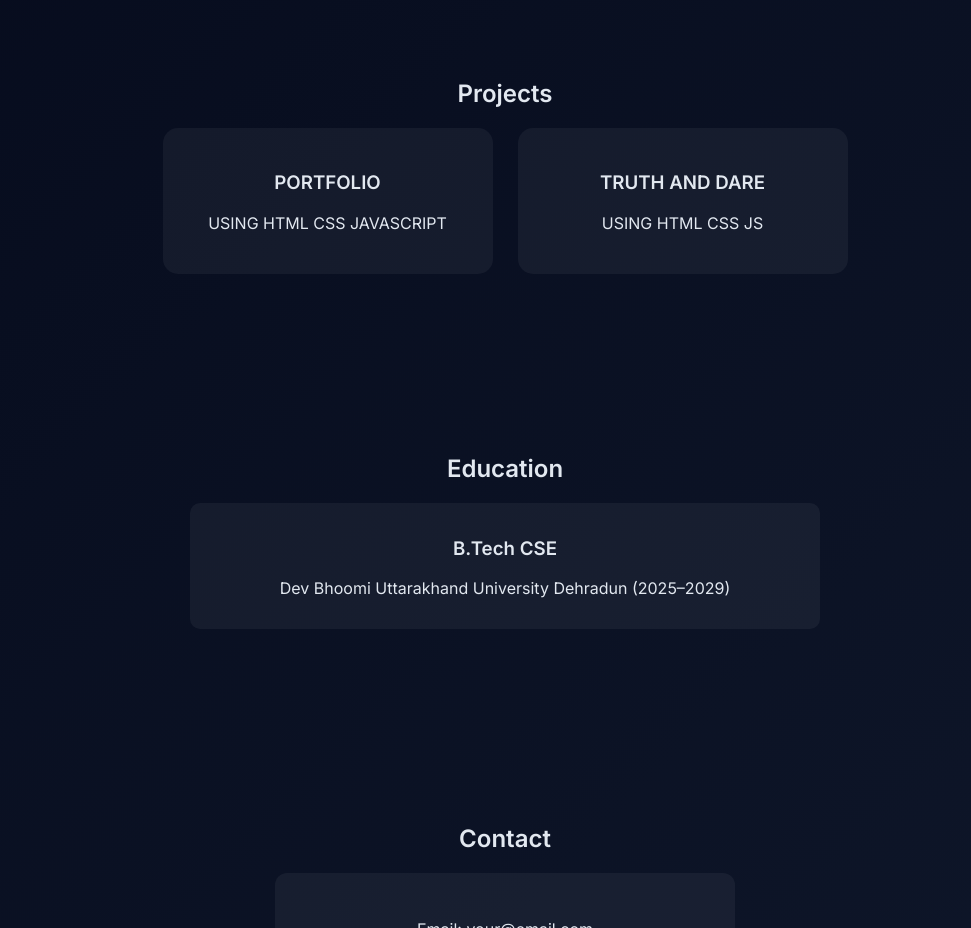
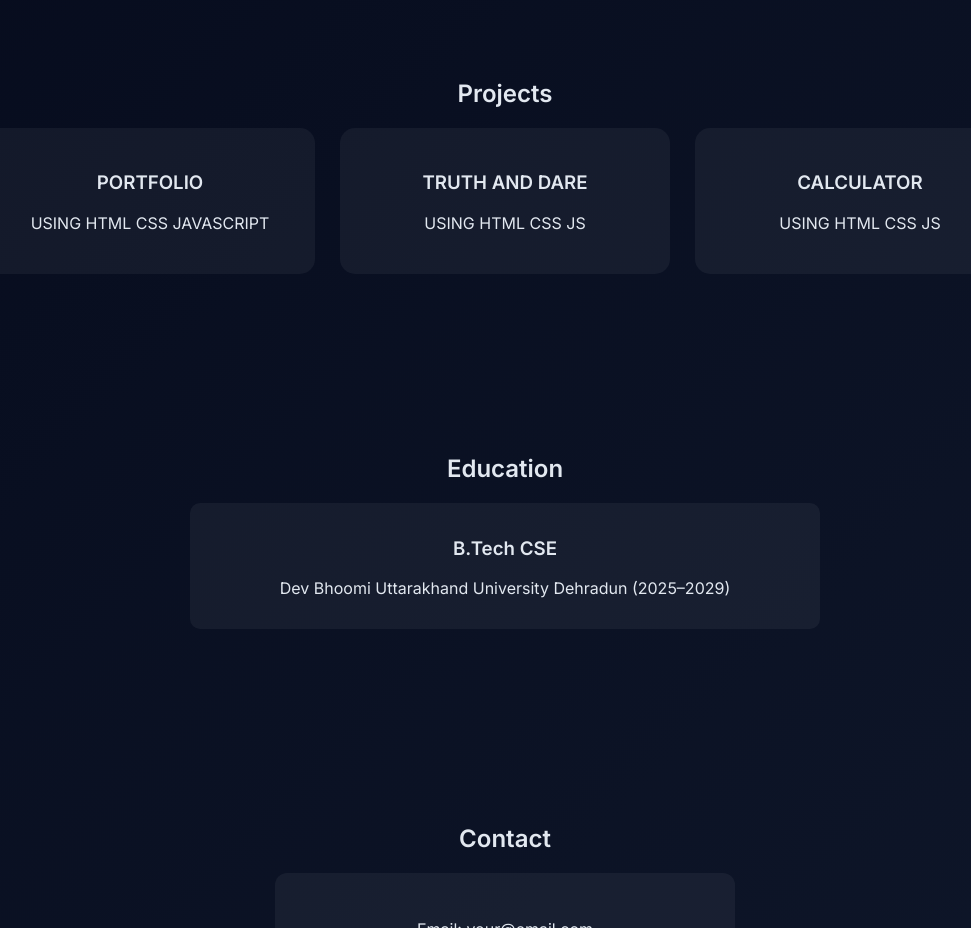
Before and after one commit to kc5872187shrey/portfolio, a plain HTML site: page index.html in a window 1280 px wide. Shown: the part 1360-2288 px from the top of the page, without its empty margins (135-1106 px from the left). Drawn offline with Linux system fonts and the light colour scheme.

Commit message:
Add 'Calculator' project to portfolio
Added a new project 'Calculator' to the projects section.

```diff
--- a/index.html
+++ b/index.html
@@ -238,6 +238,10 @@ I believe in writing clean, efficient code and creating practical solutions that
 <h3>TRUTH AND DARE</h3>
 <p>USING HTML CSS JS</p>
 </div>
+<div class="card">
+<h3>CALCULATOR</h3>
+<p>USING HTML CSS JS</p>
+</div>
 </div>
 </section>
 
```
